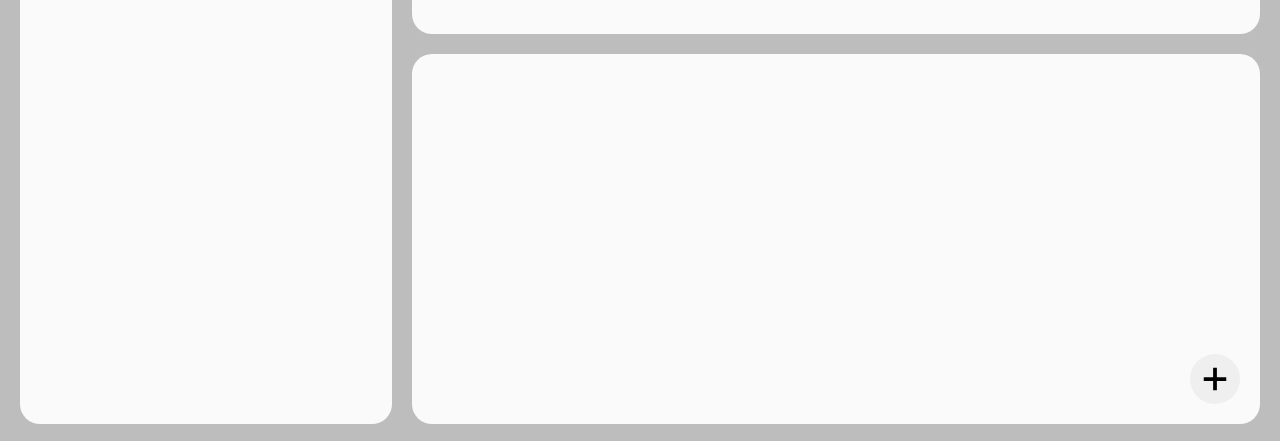
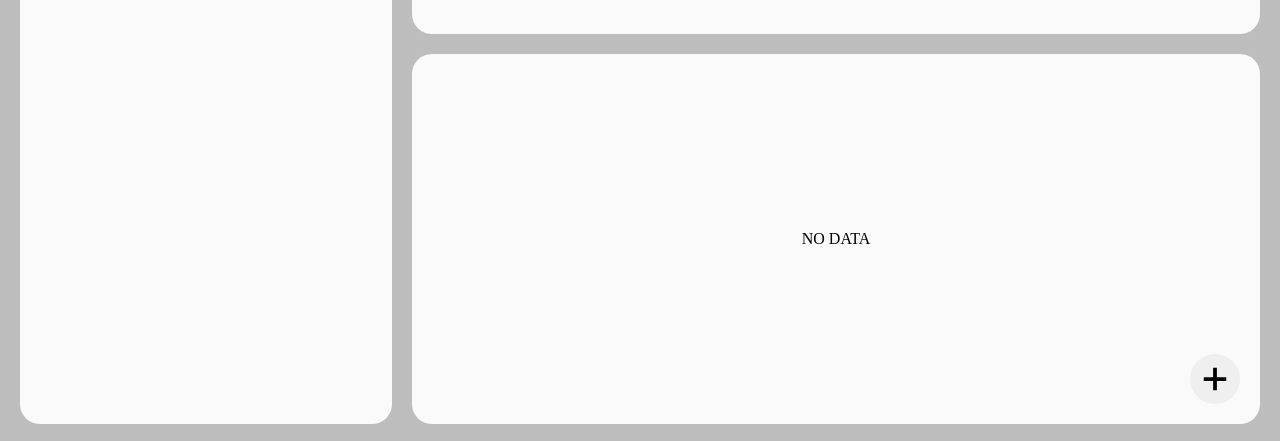
Before and after one commit to karolryska/budget-calc, a React (Create React App) app: page / in a window 1280 px wide. Shown: the part 356-797 px from the top of the page. Built offline with nearby package versions, Linux system fonts and the light colour scheme.

Commit message:
feat: add pie chart of categories sum

```diff
--- /dev/null
+++ b/src/components/PieGraph/PieGraph.js
@@ -0,0 +1,37 @@
+import { ResponsiveContainer, PieChart, Pie } from 'recharts';
+import styled from 'styled-components';
+
+const Wrapper = styled.div`
+    display: flex;
+    justify-content: center;
+    align-items: center;
+    height: 100%;
+    width: 100%;
+`;
+
+const Info = styled.p`
+    text-transform: uppercase;
+`;
+
+const PieGraph = ({ data }) => {
+    return (
+        <Wrapper>
+            {data.length > 0 ? (
+                <ResponsiveContainer width="100%" height="100%">
+                    <PieChart width="100%" height="100%">
+                        <Pie
+                            data={data}
+                            dataKey="sum"
+                            outerRadius="70%"
+                            fill="#8884d8"
+                        ></Pie>
+                    </PieChart>
+                </ResponsiveContainer>
+            ) : (
+                <Info>no data</Info>
+            )}
+        </Wrapper>
+    );
+};
+
+export default PieGraph;
--- a/src/views/App.js
+++ b/src/views/App.js
@@ -7,6 +7,7 @@ import Section from 'components/Section/Section';
 import Sum from 'components/Sum/Sum';
 import List from 'components/List/List';
 import LineGraph from 'components/LineGraph/LineGraph';
+import PieGraph from 'components/PieGraph/PieGraph';
 import AddButton from 'components/AddButton/AddButton';
 import useWidth from 'hooks/useWidth';
 
@@ -52,7 +53,7 @@ const ButtonWrapper = styled.div`
 
 const App = () => {
     const [isFormActive, setIsFormActive] = useState(false);
-    const { sum, store } = useContext(Storage);
+    const { sum, store, categoriesSum } = useContext(Storage);
     const handleClick = () => setIsFormActive(!isFormActive);
     const [isMobile] = useWidth();
     return (
@@ -73,7 +74,9 @@ const App = () => {
                         <Section height={isMobile ? '200px' : '50%'}>
                             <LineGraph data={store} dataKey="value" />
                         </Section>
-                        <Section height={isMobile ? '200px' : '50%'}></Section>
+                        <Section height={isMobile ? '200px' : '50%'}>
+                            <PieGraph data={categoriesSum} />
+                        </Section>
                     </ChartsWrapper>
                     <ButtonWrapper>
                         <AddButton handleClick={handleClick} />
```
